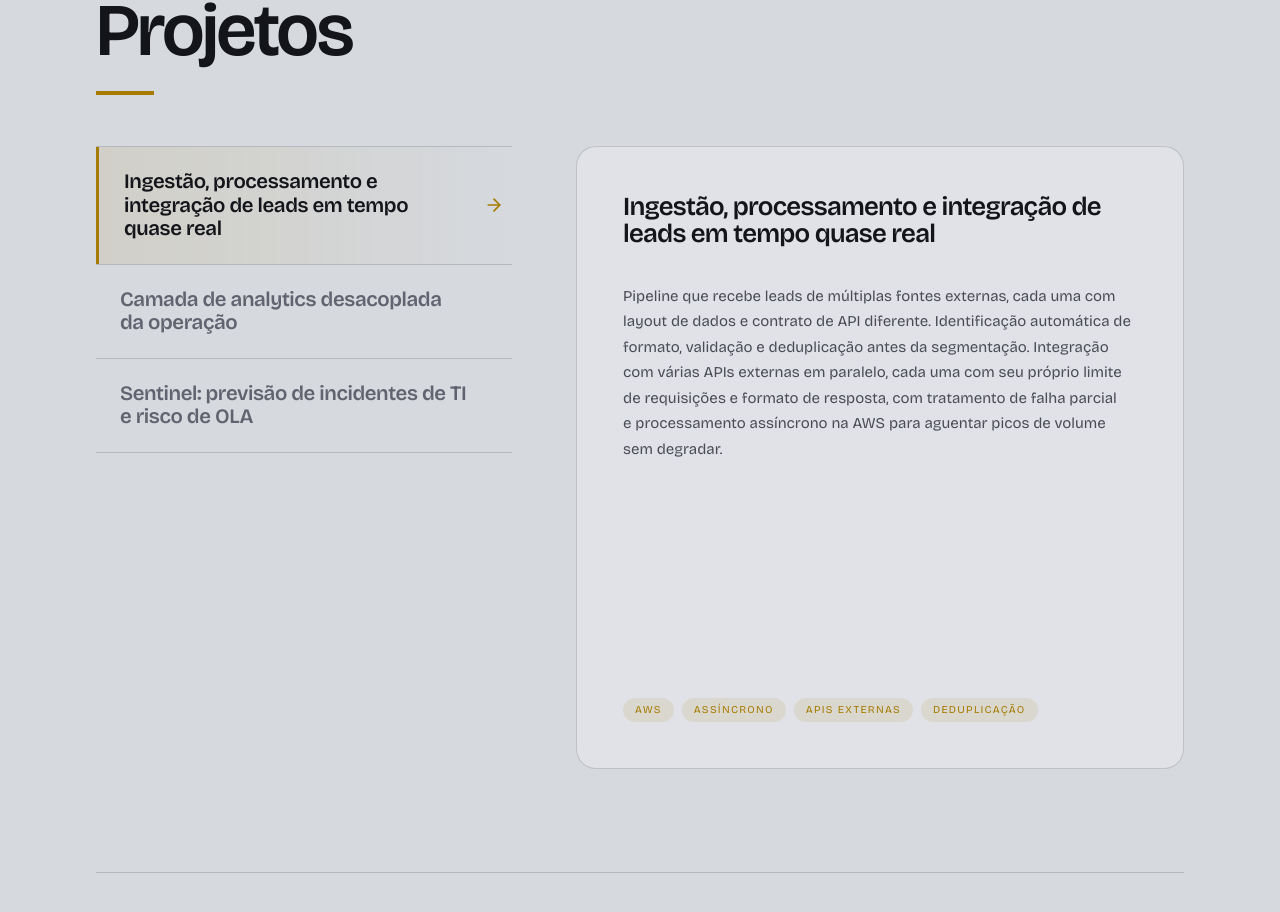
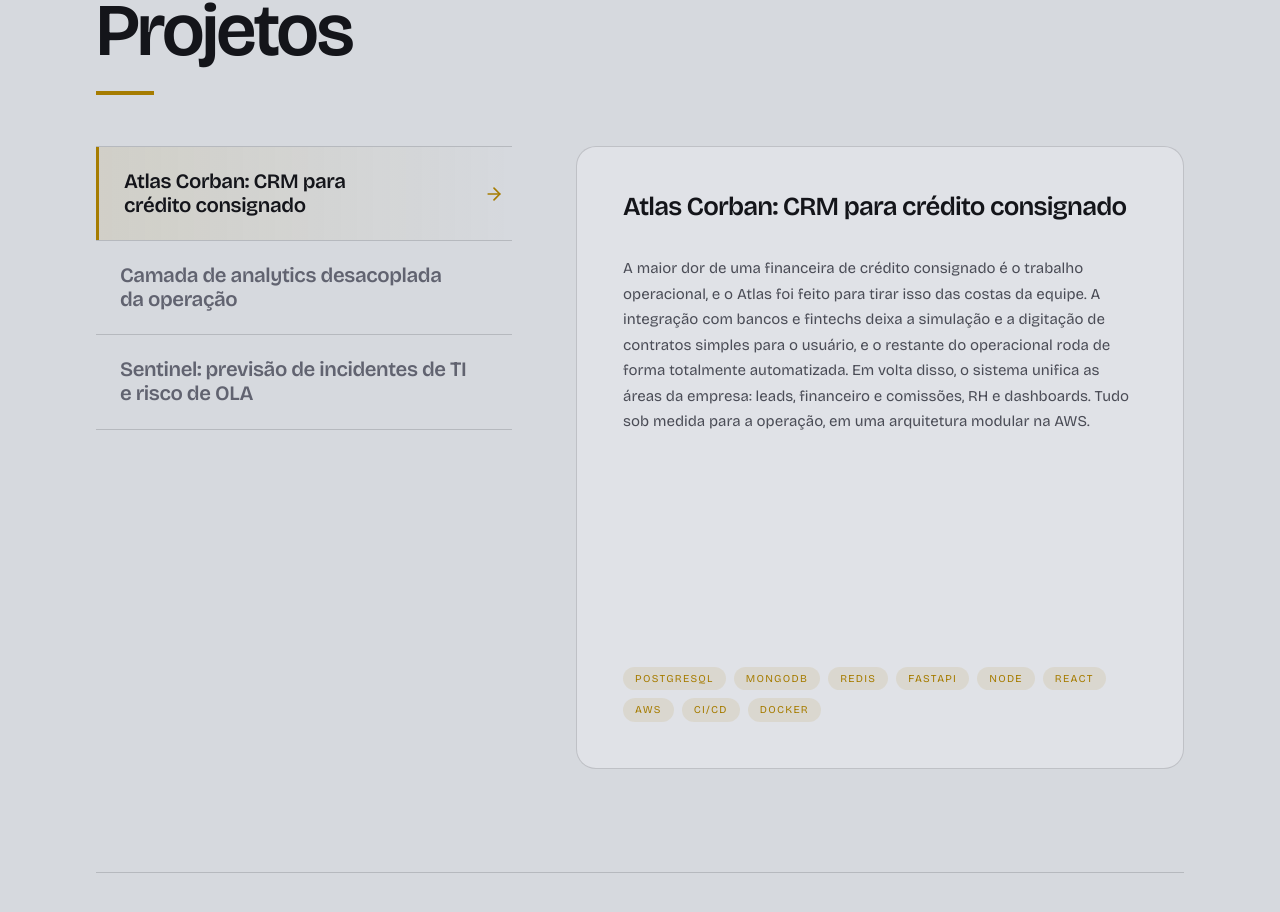
Before and after one commit to douglazcandido/douglazcandido.com, a React (Vite) app: page / in a window 1280 px wide. Shown: the part 2827-3739 px from the top of the page. Built offline with nearby package versions, Linux system fonts and the light colour scheme.

Commit message:
feat: substitui o primeiro projeto pelo Atlas Corban

```diff
--- a/src/i18n/en.ts
+++ b/src/i18n/en.ts
@@ -89,10 +89,10 @@ export const en: Dict = {
     repoCta: "View on GitHub",
     items: [
       {
-        title: "Near real-time lead ingestion, processing and integration",
+        title: "Atlas Corban: CRM for payroll loans",
         description:
-          "A pipeline that receives leads from multiple external sources, each with its own data layout and API contract. It detects the format automatically, then validates and deduplicates before segmentation. It integrates with several external APIs in parallel, each with its own rate limits and response format, handling partial failures and processing asynchronously on AWS to absorb volume spikes without degrading.",
-        tags: ["AWS", "Async", "External APIs", "Deduplication"],
+          "The biggest pain for a payroll-loan lender is operational work, and Atlas was built to take that off the team's shoulders. The integration with banks and fintechs makes quoting and contract entry simple for the user, and the rest of the operation runs fully automated. Around that, the system unifies the company's areas: leads, finance and commissions, HR and dashboards. All tailored to the operation, in a modular architecture on AWS.",
+        tags: ["PostgreSQL", "MongoDB", "Redis", "FastAPI", "Node", "React", "AWS", "CI/CD", "Docker"],
       },
       {
         title: "An analytics layer decoupled from operations",
--- a/src/i18n/es.ts
+++ b/src/i18n/es.ts
@@ -89,10 +89,10 @@ export const es: Dict = {
     repoCta: "Ver en GitHub",
     items: [
       {
-        title: "Ingesta, procesamiento e integración de leads en tiempo casi real",
+        title: "Atlas Corban: CRM para crédito con descuento en nómina",
         description:
-          "Un pipeline que recibe leads de múltiples fuentes externas, cada una con su propio formato de datos y contrato de API. Identifica el formato automáticamente, valida y deduplica antes de la segmentación. Se integra con varias APIs externas en paralelo, cada una con su propio límite de solicitudes y formato de respuesta, maneja fallas parciales y procesa de forma asíncrona en AWS para soportar picos de volumen sin degradarse.",
-        tags: ["AWS", "Asíncrono", "APIs externas", "Deduplicación"],
+          "El mayor dolor de una financiera de crédito con descuento en nómina es el trabajo operativo, y Atlas fue hecho para sacarle eso de encima al equipo. La integración con bancos y fintechs vuelve simple para el usuario la simulación y la digitación de contratos, y el resto de la operación corre de forma totalmente automatizada. Alrededor de eso, el sistema unifica las áreas de la empresa: leads, finanzas y comisiones, RR. HH. y dashboards. Todo a medida para la operación, en una arquitectura modular en AWS.",
+        tags: ["PostgreSQL", "MongoDB", "Redis", "FastAPI", "Node", "React", "AWS", "CI/CD", "Docker"],
       },
       {
         title: "Capa de analytics desacoplada de la operación",
--- a/src/i18n/pt.ts
+++ b/src/i18n/pt.ts
@@ -91,10 +91,10 @@ export const pt = {
     repoCta: "Ver no GitHub",
     items: [
       {
-        title: "Ingestão, processamento e integração de leads em tempo quase real",
+        title: "Atlas Corban: CRM para crédito consignado",
         description:
-          "Pipeline que recebe leads de múltiplas fontes externas, cada uma com layout de dados e contrato de API diferente. Identificação automática de formato, validação e deduplicação antes da segmentação. Integração com várias APIs externas em paralelo, cada uma com seu próprio limite de requisições e formato de resposta, com tratamento de falha parcial e processamento assíncrono na AWS para aguentar picos de volume sem degradar.",
-        tags: ["AWS", "Assíncrono", "APIs externas", "Deduplicação"],
+          "A maior dor de uma financeira de crédito consignado é o trabalho operacional, e o Atlas foi feito para tirar isso das costas da equipe. A integração com bancos e fintechs deixa a simulação e a digitação de contratos simples para o usuário, e o restante do operacional roda de forma totalmente automatizada. Em volta disso, o sistema unifica as áreas da empresa: leads, financeiro e comissões, RH e dashboards. Tudo sob medida para a operação, em uma arquitetura modular na AWS.",
+        tags: ["PostgreSQL", "MongoDB", "Redis", "FastAPI", "Node", "React", "AWS", "CI/CD", "Docker"],
       },
       {
         title: "Camada de analytics desacoplada da operação",
```
